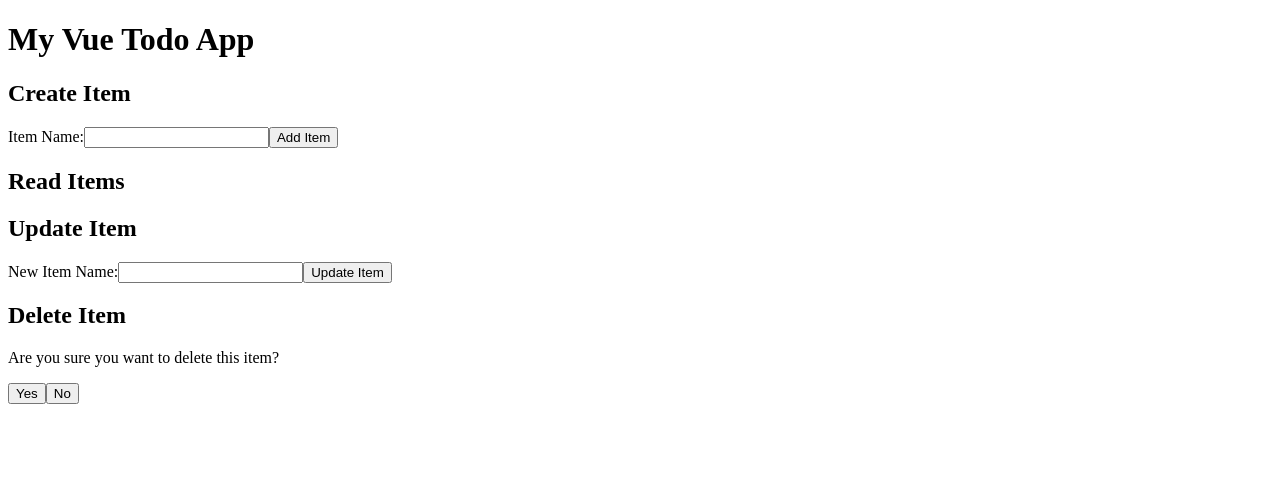
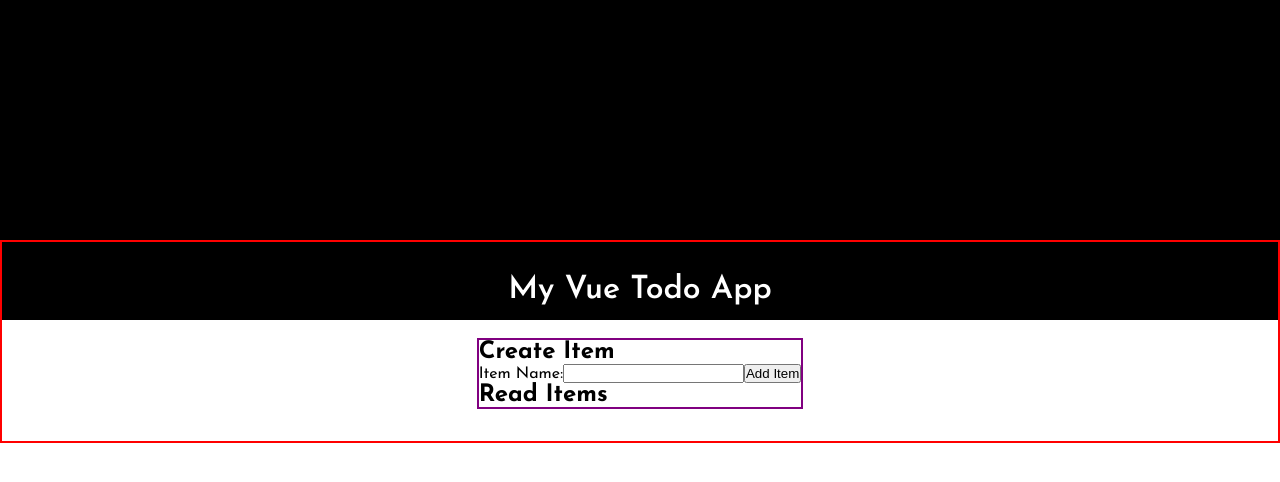
Before and after one commit to Thatgirl9/Todo-App-Vue, a Vue app in the folder my-vue-todo-app/: page / in a window 1280 px wide. Shown: the top 482 px of the page. Built offline with nearby package versions, Linux system fonts and the light colour scheme.

Commit message:
functionality

```diff
--- a/my-vue-todo-app/index.html
+++ b/my-vue-todo-app/index.html
@@ -5,6 +5,9 @@
   <meta charset="UTF-8" />
   <link rel="icon" type="image/svg+xml" href="./public/icons8-checklist-16.png" />
   <!-- <link type="image/png" sizes="16x16" rel="icon" href=".../icons8-checklist-16.png"> -->
+  <link rel="preconnect" href="https://fonts.googleapis.com">
+  <link rel="preconnect" href="https://fonts.gstatic.com" crossorigin>
+  <link href="https://fonts.googleapis.com/css2?family=Josefin+Sans:wght@400;500;600;700&display=swap" rel="stylesheet">
   <meta name="viewport" content="width=device-width, initial-scale=1.0" />
   <title>Todo App</title>
 </head>
--- a/my-vue-todo-app/src/App.vue
+++ b/my-vue-todo-app/src/App.vue
@@ -29,18 +29,85 @@ export default {
       this.isEditing = true;
       this.selectedItemIndex = index;
     },
+    updateItem(updatedItemName) {
+      this.items[this.selectedItemIndex] = updatedItemName;
+      this.isEditing = false;
+      this.selectedItemIndex = null;
+    },
+    startDelete(index) {
+      this.isDeleting = true;
+      this.selectedItemIndex = index;
+    },
+    deleteItem() {
+      this.items.splice(this.selectedItemIndex, 1);
+      this.isDeleting = false;
+      this.selectedItemIndex = null;
+    },
+    cancelDelete() {
+      this.isDeleting = false;
+      this.selectedItemIndex = null;
+    },
   },
 };
 </script>
 
 <template>
-  <div>
-    <h1>My Vue Todo App</h1>
-    <Create />
-    <Read />
-    <Update />
-    <Delete />
+  <div class="main-container">
+    <div class="black-con"></div>
+    <div class="todo-main-con">
+      <h1 class="todo-header">My Vue Todo App</h1>
+      <div class="todo-con">
+        <Create @add="addItem"></Create>
+        <Read :items="items" @edit="editItem" @delete="startDelete"></Read>
+        <Update v-if="isEditing" @update="updateItem"></Update>
+        <Delete
+          v-if="isDeleting"
+          @confirm="deleteItem"
+          @cancel="cancelDelete"
+        ></Delete>
+      </div>
+    </div>
   </div>
 </template>
 
-<style scoped></style>
+<style scoped>
+@import url("https://fonts.googleapis.com/css2?family=Josefin+Sans:wght@400;500;600;700&display=swap");
+
+* {
+  margin: 0;
+  padding: 0;
+  box-sizing: border-box;
+  font-family: "Josefin Sans", sans-serif;
+}
+
+.main-container {
+  width: 100%;
+  height: 100vh;
+  /* color: white; */
+}
+
+.black-con {
+  background-color: black;
+  width: 100%;
+  height: 40vh;
+}
+.todo-main-con {
+  display: flex;
+  justify-content: center;
+  align-items: center;
+  border: 2px solid red;
+  flex-direction: column;
+  margin-top: -5em;
+  padding: 2em 0.3em;
+}
+.todo-main-con > .todo-header {
+  font-family: "Josefin Sans", sans-serif;
+  /* font-size: 3em; */
+  font-weight: 600;
+  color: white;
+  margin-bottom: 1em;
+}
+.todo-con {
+  border: 2px solid purple;
+}
+</style>
--- a/my-vue-todo-app/src/components/Create.vue
+++ b/my-vue-todo-app/src/components/Create.vue
@@ -23,7 +23,7 @@ export default {
     <form>
       <label for="itemName">Item Name:</label>
       <input type="text" required v-model="newItemName" />
-      <button type="submit">Add Item</button>
+      <button type="submit" @click="addItem">Add Item</button>
     </form>
   </div>
 </template>
--- a/my-vue-todo-app/src/style.css
+++ b/my-vue-todo-app/src/style.css
@@ -1,3 +1,16 @@
+@import url("https://fonts.googleapis.com/css2?family=Josefin+Sans:wght@400;500;600;700&display=swap");
+
+* {
+  margin: 0;
+  padding: 0;
+  box-sizing: border-box;
+}
+
+body {
+  /* background-color: red; */
+  height: 90vh;
+}
+
 /* :root {
   font-family: Inter, system-ui, Avenir, Helvetica, Arial, sans-serif;
   line-height: 1.5;
```
